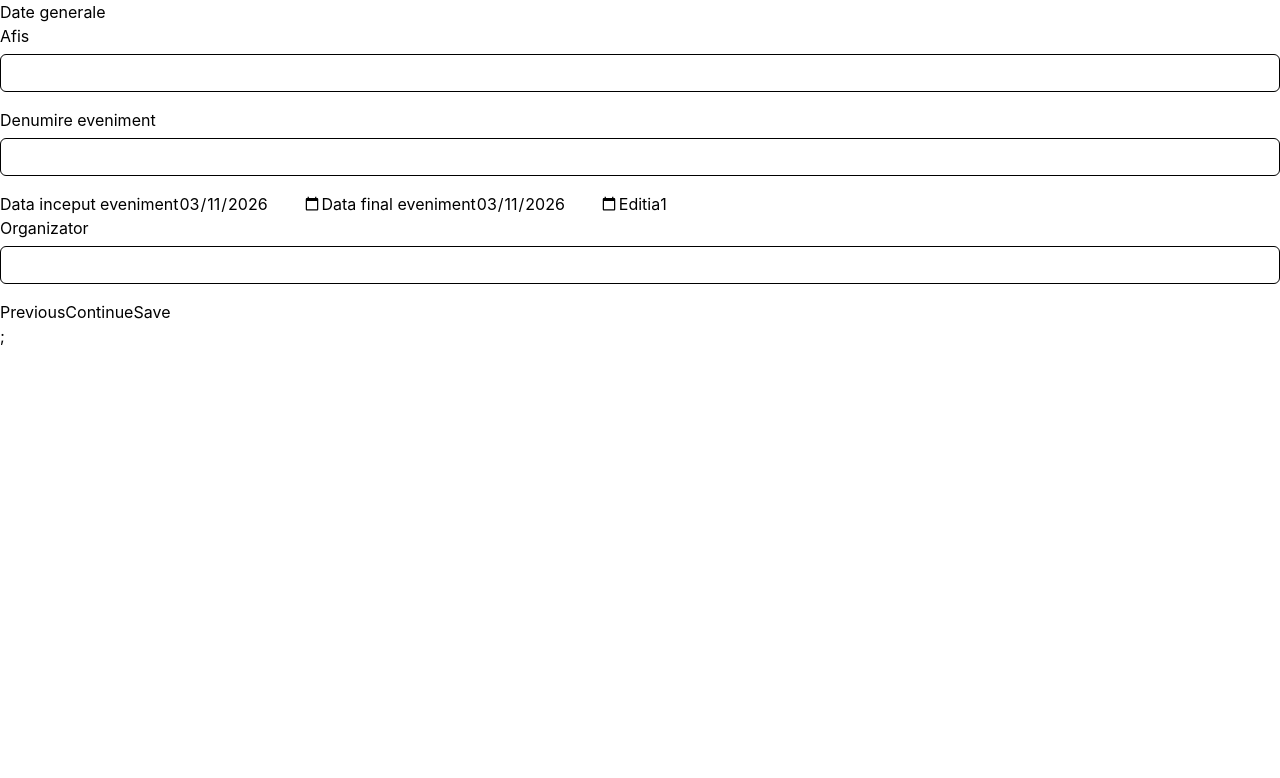
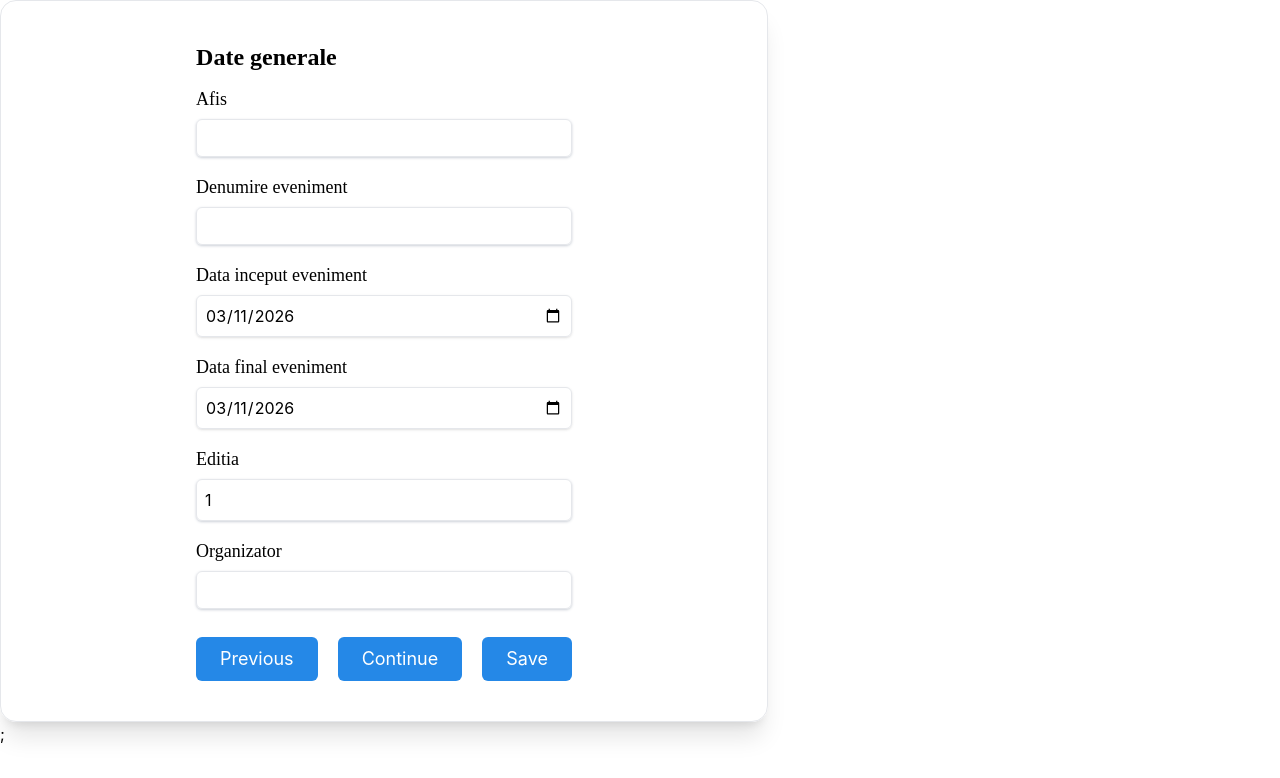
Before and after one commit to DanyParfene/UniEvent, a React (Vite) app in the folder FRONTEND/UniEvent/: page /create-event in a window 1280 px wide. Shown: the top 778 px of the page. Built offline with nearby package versions, Linux system fonts and the light colour scheme.

Commit message:
Styling Create Event Form

```diff
--- a/FRONTEND/UniEvent/src/components/form/components/ArrayInput.tsx
+++ b/FRONTEND/UniEvent/src/components/form/components/ArrayInput.tsx
@@ -12,9 +12,18 @@ const ArrayInput = ({ label, ...props }: Props) => {
   const field = useFieldContext<string[]>();
 
   return (
-    <>
-      <label htmlFor={field.name}>{label}</label>
-      <input id={field.name} type="text" ref={inputRef} {...props} />
+    <div className="flex flex-col gap-1.5 mb-4">
+      <label className="font-[Sans-Source-Now] text-lg" htmlFor={field.name}>
+        {label}
+      </label>
+      <div className="flex flex-col gap-5">
+        <input
+          className="px-2 py-2 border border-gray-200 rounded-md text-sm shadow-gray-300 shadow-sm outline-none transition-all duration-300 focus:shadow-xl"
+          id={field.name}
+          type="text"
+          ref={inputRef}
+          {...props}
+        />
         <button
           type="button"
           onClick={() => {
@@ -28,6 +37,7 @@ const ArrayInput = ({ label, ...props }: Props) => {
             field.handleChange((prev) => [...prev, value]);
             inputRef.current.value = "";
           }}
+          className="cursor-pointer bg-secondary rounded-md px-5 py-2 text-sm text-text-primary shadow-sm font-semibold transition-all duration-300 hover:bg-primary"
         >
           Add
         </button>
@@ -38,13 +48,15 @@ const ArrayInput = ({ label, ...props }: Props) => {
               onClick={() =>
                 field.handleChange((prev) => prev.filter((val) => val != el))
               }
+              className="font-[Sans-Source-Now] text-lg text-secondary hover:text-primary hover:font-semibold transition duration-300 cursor-pointer"
             >
               Delete
             </button>
           </div>
         ))}
+      </div>
       <FieldErrors field={field} />
-    </>
+    </div>
   );
 };
 
--- a/FRONTEND/UniEvent/src/components/form/components/DateInput.tsx
+++ b/FRONTEND/UniEvent/src/components/form/components/DateInput.tsx
@@ -10,17 +10,20 @@ const DateInput = ({ label, ...props }: Props) => {
   const field = useFieldContext<string>();
 
   return (
-    <>
-      <label htmlFor={field.name}>{label}</label>
+    <div className="flex flex-col gap-1.5 mb-4">
+      <label className="text-lg font-[Sans-Source-Now]" htmlFor={field.name}>
+        {label}
+      </label>
       <input
         id={field.name}
         type="date"
         value={field.state.value}
         onChange={(e) => field.handleChange(e.target.value)}
         {...props}
+        className="px-2 py-2 border border-gray-200 shadow-sm rounded-md outline-none focus:shadow-lg transition duration-300"
       />
       <FieldErrors field={field} />
-    </>
+    </div>
   );
 };
 
--- a/FRONTEND/UniEvent/src/components/form/components/Dropdown.tsx
+++ b/FRONTEND/UniEvent/src/components/form/components/Dropdown.tsx
@@ -13,22 +13,24 @@ const Dropdown = ({ label, values, ...props }: Props) => {
   const field = useFieldContext<string>();
 
   return (
-    <>
-      <label htmlFor={field.name}>{label}</label>
+    <div className="flex flex-col gap-1.5 mt-4">
+      <label className="font-[Sans-Source-Now] text-lg" htmlFor={field.name}>{label}</label>
       <select
         name={field.name}
         value={field.state.value}
         onChange={(e) => field.handleChange(e.target.value)}
         {...props}
+        className="p-2 border border-gray-200 rounded-md font-[Sans-Source-Now]
+                   shadow-sm focus:shadow-lg outline-none transition duration-300 cursor-pointer"
       >
         {values.map((value) => (
-          <option key={value.name} value={value.name}>
+          <option key={value.name} value={value.name} className="font-[Sans-Source-Now]">
             {value.label}
           </option>
         ))}
       </select>
       <FieldErrors field={field} />
-    </>
+    </div>
   );
 };
 
--- a/FRONTEND/UniEvent/src/components/form/components/FieldErrors.tsx
+++ b/FRONTEND/UniEvent/src/components/form/components/FieldErrors.tsx
@@ -4,7 +4,7 @@ const FieldErrors = ({ field }: { field: AnyFieldApi }) => {
   return (
     <>
       {field.state.meta.errors.length > 0 && (
-        <span className="min-h-5">
+        <span className="mt-2 font-[Sans-Source-Now] text-primary">
           {field.state.meta.errors.map((error) => error.message).join("; ")}
         </span>
       )}
--- a/FRONTEND/UniEvent/src/components/form/components/NumberInput.tsx
+++ b/FRONTEND/UniEvent/src/components/form/components/NumberInput.tsx
@@ -10,8 +10,8 @@ const NumberInput = ({ label, ...props }: Props) => {
   const field = useFieldContext<number>();
 
   return (
-    <>
-      <label htmlFor={field.name}>{label}</label>
+    <div className="flex flex-col gap-1.5 mb-4">
+      <label className="font-[Sans-Source-Now] text-lg" htmlFor={field.name}>{label}</label>
       <input
         id={field.name}
         type="text"
@@ -21,9 +21,10 @@ const NumberInput = ({ label, ...props }: Props) => {
           field.handleChange(!isNaN(value) ? value : 0);
         }}
         {...props}
+        className="px-2 py-2 border border-gray-200 rounded-md outline-none shadow-sm shadow-gray-300 shadow-sm outline-none transition-all duration-300 focus:shadow-xl"
       />
       <FieldErrors field={field} />
-    </>
+    </div>
   );
 };
 
--- a/FRONTEND/UniEvent/src/components/form/components/RadioGroup.tsx
+++ b/FRONTEND/UniEvent/src/components/form/components/RadioGroup.tsx
@@ -14,10 +14,10 @@ const RadioGroup = ({ label, values, ...props }: Props) => {
 
   return (
     <>
-      <label htmlFor={field.name}>{label}</label>
+      <label className="font-[Sans-Source-Now] text-lg" htmlFor={field.name}>{label}</label>
       <div id={field.name}>
         {values.map((value) => (
-          <div key={value.name}>
+          <div className="flex items-center" key={value.name}>
             <input
               type="radio"
               id={value.name}
@@ -26,8 +26,9 @@ const RadioGroup = ({ label, values, ...props }: Props) => {
               onChange={(e) => field.handleChange(e.target.value)}
               checked={field.state.value == value.name ? true : false}
               {...props}
+              className="cursor-pointer"
             />
-            <label htmlFor={value.name}>{value.label}</label>
+            <label className="font-[Sans-Source-Now] text-sm p-2" htmlFor={value.name}>{value.label}</label>
           </div>
         ))}
       </div>
--- a/FRONTEND/UniEvent/src/components/form/components/TextAreaInput.tsx
+++ b/FRONTEND/UniEvent/src/components/form/components/TextAreaInput.tsx
@@ -10,16 +10,17 @@ const TextAreaInput = ({ label, ...props }: Props) => {
   const field = useFieldContext<string>();
 
   return (
-    <>
-      <label htmlFor={field.name}>{label}</label>
+    <div className="flex flex-col gap-1.5">
+      <label className="font-[Sans-Source-Now] text-lg" htmlFor={field.name}>{label}</label>
       <textarea
         id={field.name}
         value={field.state.value}
         onChange={(e) => field.handleChange(e.target.value)}
         {...props}
+        className="h-36 px-3 py-2 border border-gray-200 outline-none rounded-md shadow-ms font-[Sans-Source-Now] resize-none focus:shadow-xl transition-all duration-300"
       />
       <FieldErrors field={field} />
-    </>
+    </div>
   );
 };
 
--- a/FRONTEND/UniEvent/src/components/form/components/TextInput.tsx
+++ b/FRONTEND/UniEvent/src/components/form/components/TextInput.tsx
@@ -10,20 +10,20 @@ const TextInput = ({ label, ...props }: Props) => {
   const field = useFieldContext<string>();
 
   return (
-    <>
     <div className="flex flex-col gap-1.5 mb-4">
-        <label htmlFor={field.name}>{label}</label>
+      <label className="text-lg font-[Sans-Source-Now]" htmlFor={field.name}>
+        {label}
+      </label>
       <input
         id={field.name}
         type="text"
         value={field.state.value}
         onChange={(e) => field.handleChange(e.target.value)}
         {...props}
-          className="w-full rounded-md border px-3 py-2 text-sm disabled:cursor-not-allowed disabled:opacity-50"
+        className="px-2 py-2 border border-gray-200 rounded-md text-sm shadow-gray-300 shadow-sm outline-none transition-all duration-300 focus:shadow-xl"
       />
       <FieldErrors field={field} />
     </div>
-    </>
   );
 };
 
--- a/FRONTEND/UniEvent/src/components/shared/Header.tsx
+++ b/FRONTEND/UniEvent/src/components/shared/Header.tsx
@@ -22,7 +22,7 @@ const faculties = [
 
 const eventActions = [
   "Adăugare Eveniment",
-  "Filtrare Eveniment",
+  "Filtrare Evenimente",
   "Completare Post Eveniment",
   "Arhivă",
 ];
--- a/FRONTEND/UniEvent/src/routes/create-event.tsx
+++ b/FRONTEND/UniEvent/src/routes/create-event.tsx
@@ -26,7 +26,7 @@ function RouteComponent() {
   });
 
   return (
-    <div>
+    <div className="min-w-[40vw] max-w-3xl flex flex-col items-center border border-gray-200 px-16 py-10 shadow-xl rounded-2xl">
       <form
         onSubmit={(e) => {
           e.preventDefault();
@@ -38,7 +38,9 @@ function RouteComponent() {
             mode={index == currentStep ? "visible" : "hidden"}
             key={index}
           >
-            <h3>{formStep.name}</h3>
+            <h3 className="font-[Sans-Source-Now] text-2xl font-semibold mb-3">
+              {formStep.name}
+            </h3>
             {formStep.elements.map((element) => {
               return (
                 <form.AppField
@@ -74,10 +76,12 @@ function RouteComponent() {
           </Activity>
         ))}
 
+        <div className="flex flex-wrap justify-center gap-5 mt-7 itmes-center">
           <button
             type="button"
             disabled={currentStep < 1}
             onClick={() => setCurrentStep((prev) => prev - 1)}
+            className="px-6 py-2 w-fit rounded-md bg-secondary text-text-primary text-lg hover:shadow-lg hover:bg-primary hover:cursor-pointer transition-all duration-300"
           >
             Previous
           </button>
@@ -112,6 +116,7 @@ function RouteComponent() {
               }
               setCurrentStep((prev) => prev + 1);
             }}
+            className="px-6 py-2 w-fit rounded-md bg-secondary text-text-primary text-lg hover:shadow-lg hover:bg-primary hover:cursor-pointer transition-all duration-300"
           >
             Continue
           </button>
@@ -119,9 +124,11 @@ function RouteComponent() {
           <button
             type="submit"
             disabled={currentStep == formSteps.length - 1 ? false : true}
+            className="px-6 py-2 w-fit rounded-md bg-secondary text-text-primary text-lg hover:shadow-lg hover:bg-primary hover:cursor-pointer transition-all duration-300"
           >
             Save
           </button>
+        </div>
       </form>
     </div>
   );
```
Also changed, not shown: FRONTEND/UniEvent/src/routeTree.gen.ts (+21 -3 lines). Lines whose indentation alone changed are shown as unchanged.
